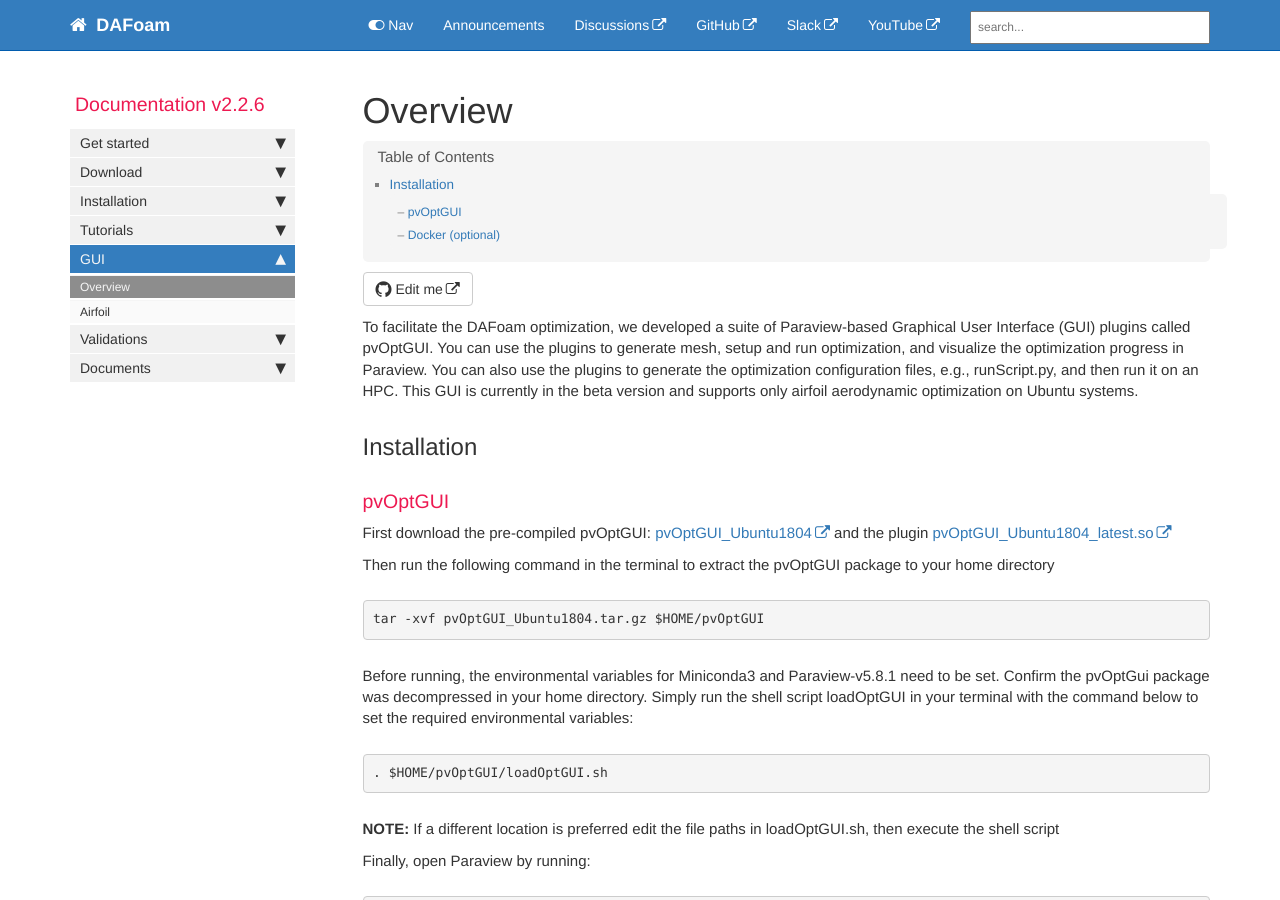
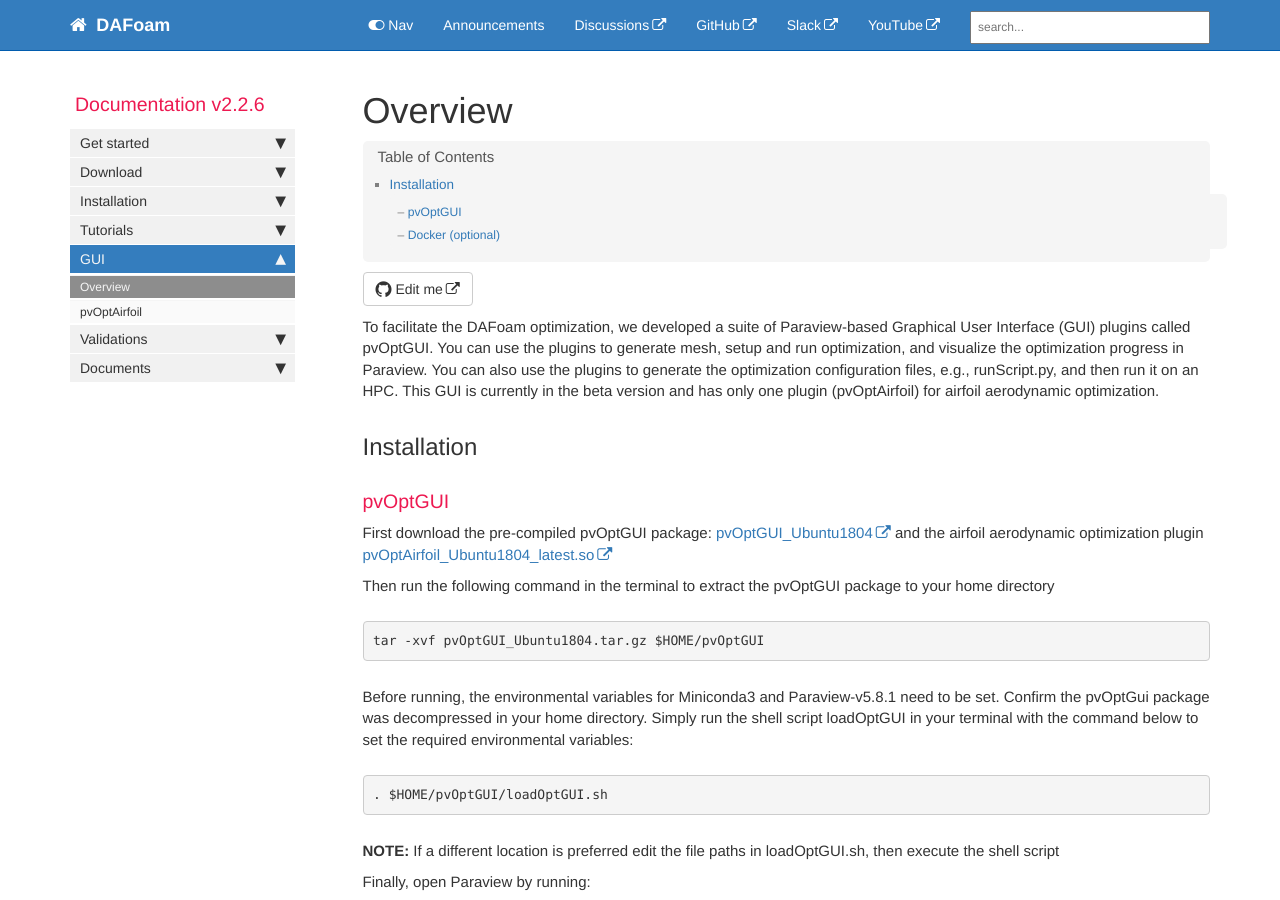
Before and after one commit to DAFoam/DAFoam.github.io, a Jekyll site: the page built from pages/mydoc/mydoc_gui_overview.md, in a window 1280 px wide and 900 px high. Built offline with Jekyll 4.4.1, drawn with Linux system fonts in a browser that asks for light colours; comment, search, counter and statistics services are not loaded.

Commit message:
content update

```diff
--- a/_data/sidebars/mydoc_sidebar.yml
+++ b/_data/sidebars/mydoc_sidebar.yml
@@ -181,7 +181,7 @@ entries:
       url: /mydoc_gui_overview.html
       output: web, pdf
 
-    - title: Airfoil
+    - title: pvOptAirfoil
       url: /mydoc_gui_pvoptairfoil.html
       output: web, pdf
 
--- a/pages/mydoc/mydoc_gui_overview.md
+++ b/pages/mydoc/mydoc_gui_overview.md
@@ -7,13 +7,13 @@ permalink: mydoc_gui_overview.html
 folder: mydoc
 ---
 
-To facilitate the DAFoam optimization, we developed a suite of Paraview-based Graphical User Interface (GUI) plugins called pvOptGUI. You can use the plugins to generate mesh, setup and run optimization, and visualize the optimization progress in Paraview. You can also use the plugins to generate the optimization configuration files, e.g., runScript.py, and then run it on an HPC. This GUI is currently in the beta version and supports only airfoil aerodynamic optimization on Ubuntu systems.
+To facilitate the DAFoam optimization, we developed a suite of Paraview-based Graphical User Interface (GUI) plugins called pvOptGUI. You can use the plugins to generate mesh, setup and run optimization, and visualize the optimization progress in Paraview. You can also use the plugins to generate the optimization configuration files, e.g., runScript.py, and then run it on an HPC. This GUI is currently in the beta version and has only one plugin (pvOptAirfoil) for airfoil aerodynamic optimization.
 
 ## Installation
 
 ### pvOptGUI
 
-First download the pre-compiled pvOptGUI: [pvOptGUI_Ubuntu1804](https://github.com/DAFoam/files/releases/tag/pvOptGUI) and the plugin [pvOptGUI_Ubuntu1804_latest.so](https://github.com/DAFoam/files/releases/tag/pvOptGUI)
+First download the pre-compiled pvOptGUI package: [pvOptGUI_Ubuntu1804](https://github.com/DAFoam/files/releases/tag/pvOptGUI) and the airfoil aerodynamic optimization plugin [pvOptAirfoil_Ubuntu1804_latest.so](https://github.com/DAFoam/files/releases/tag/pvOptGUI)
 
 Then run the following command in the terminal to extract the pvOptGUI package to your home directory
 
```
